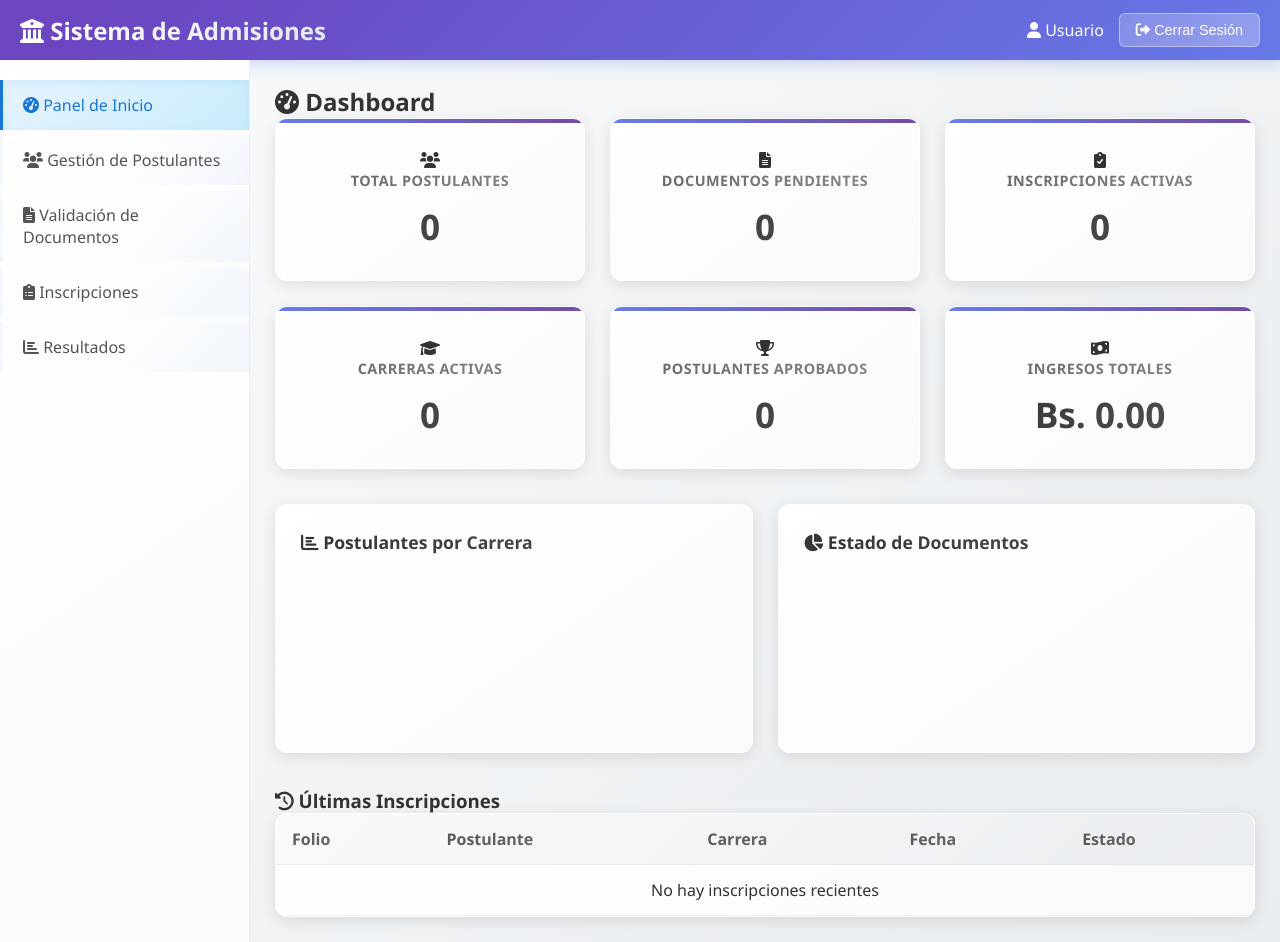
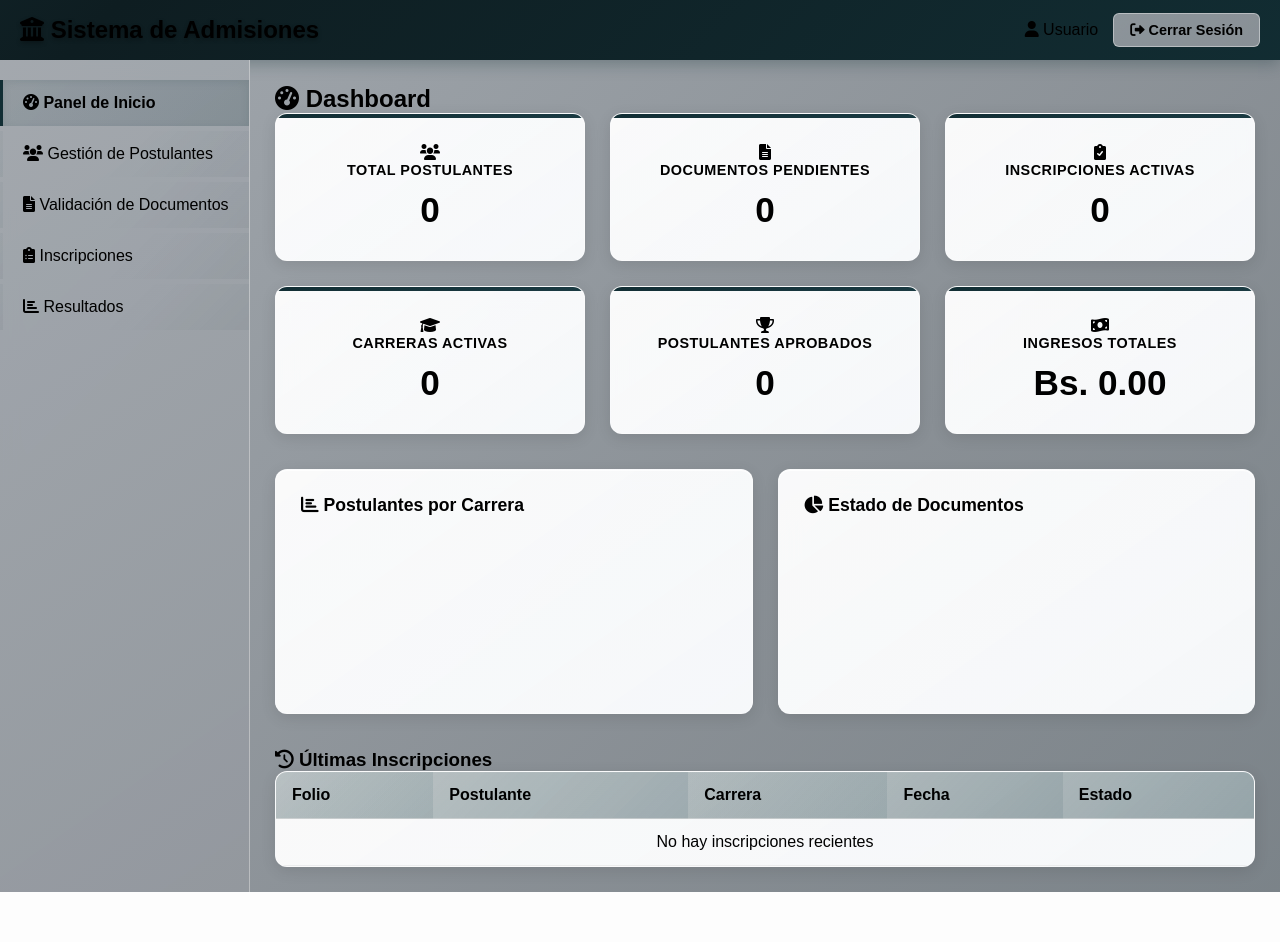
Before and after one commit to JorgeDavidTC/Sistemas_informacion_2, a PHP site: page /personal_de_admision.php in a window 1280 px wide. After the commit the page ends 892 px from the top, so only its background shows below. Run offline with PHP 8.4, Linux system fonts and the light colour scheme; data that the repository does not hold is empty; a map, chart or similar area stays blank.

Commit message:
proyecto concluido completo

```diff
--- a/css/personal_de_admision.css
+++ b/css/personal_de_admision.css
@@ -3,19 +3,20 @@
     margin: 0;
     padding: 0;
     box-sizing: border-box;
+    font-family: 'Poppins', sans-serif;
 }
 
 body {
-    font-family: 'Segoe UI', Tahoma, Geneva, Verdana, sans-serif;
     background: linear-gradient(135deg,
-        #f5f5f5 0%,
-        #e8eef0 25%,
-        #f0f4f8 50%,
-        #e8eef0 75%,
-        #f5f5f5 100%);
+        #122E34 0%,
+        #0E1D21 25%,
+        #1A3A42 50%,
+        #0E1D21 75%,
+        #122E34 100%);
     background-size: 400% 400%;
-    animation: gradientShift 20s ease infinite;
-    color: #333;
+    animation: gradientShift 15s ease infinite;
+    color: #000000;
+    overflow-x: hidden;
 }
 
 @keyframes gradientShift {
@@ -38,19 +39,19 @@
 .barra-navegacion {
     grid-area: nav;
     background: linear-gradient(135deg,
-        #667eea 0%,
-        #5a67d8 25%,
-        #764ba2 50%,
-        #6b46c1 75%,
-        #667eea 100%);
+        #122E34 0%,
+        #0E1D21 25%,
+        #1A3A42 50%,
+        #0E1D21 75%,
+        #122E34 100%);
     background-size: 400% 400%;
     animation: gradientShift 15s ease infinite;
-    color: white;
+    color: #000000;
     display: flex;
     justify-content: space-between;
     align-items: center;
     padding: 0 20px;
-    box-shadow: 0 4px 15px rgba(102, 126, 234, 0.3);
+    box-shadow: 0 4px 15px rgba(18, 46, 52, 0.3);
     position: relative;
     overflow: hidden;
 }
@@ -76,45 +77,45 @@
 .logo h1 {
     font-size: 1.5rem;
     font-weight: 600;
-    background: linear-gradient(135deg, #FFFFFF 0%, #E2E8F0 100%);
-    -webkit-background-clip: text;
-    -webkit-text-fill-color: transparent;
-    background-clip: text;
+    color: #000000;
+    text-shadow: 0 2px 4px rgba(0, 0, 0, 0.3);
 }
 
 .info-usuario {
     display: flex;
     align-items: center;
     gap: 15px;
+    color: #000000;
 }
 
 #btn-cerrar-sesion {
     background: linear-gradient(135deg,
-        rgba(255,255,255,0.2) 0%,
-        rgba(255,255,255,0.3) 100%);
-    border: 1px solid rgba(255,255,255,0.4);
-    color: white;
+        rgba(171, 175, 181, 0.8) 0%,
+        rgba(150, 155, 161, 0.9) 100%);
+    border: 1px solid rgba(255, 255, 255, 0.4);
+    color: #000000;
     padding: 8px 16px;
     border-radius: 6px;
     cursor: pointer;
     transition: all 0.3s ease;
     backdrop-filter: blur(10px);
+    font-weight: 600;
 }
 
 #btn-cerrar-sesion:hover {
     background: linear-gradient(135deg,
-        rgba(255,255,255,0.3) 0%,
-        rgba(255,255,255,0.4) 100%);
+        rgba(150, 155, 161, 0.9) 0%,
+        rgba(171, 175, 181, 1) 100%);
     transform: translateY(-1px);
-    box-shadow: 0 4px 12px rgba(255, 255, 255, 0.2);
+    box-shadow: 0 4px 12px rgba(0, 0, 0, 0.2);
 }
 
 /* Menú lateral con gradientes */
 .menu-lateral {
     grid-area: menu;
     background: linear-gradient(145deg,
-        rgba(255, 255, 255, 0.95) 0%,
-        rgba(248, 250, 252, 0.98) 100%);
+        rgba(171, 175, 181, 0.95) 0%,
+        rgba(150, 155, 161, 0.98) 100%);
     border-right: 1px solid rgba(224, 224, 224, 0.5);
     padding: 20px 0;
     backdrop-filter: blur(10px);
@@ -134,13 +135,14 @@
     background: linear-gradient(135deg,
         transparent 0%,
         transparent 50%,
-        rgba(25, 118, 210, 0.05) 100%);
-    color: #555;
+        rgba(18, 46, 52, 0.05) 100%);
+    color: #000000;
     text-decoration: none;
     transition: all 0.3s ease;
     border-left: 3px solid transparent;
     position: relative;
     overflow: hidden;
+    font-weight: 500;
 }
 
 .enlace-menu::before {
@@ -163,20 +165,20 @@
 
 .enlace-menu:hover {
     background: linear-gradient(135deg,
-        rgba(248, 249, 250, 0.8) 0%,
-        rgba(233, 236, 239, 0.9) 100%);
-    color: #333;
+        rgba(171, 175, 181, 0.8) 0%,
+        rgba(150, 155, 161, 0.9) 100%);
+    color: #000000;
     transform: translateX(5px);
 }
 
 .enlace-menu.activo {
     background: linear-gradient(135deg,
-        rgba(227, 242, 253, 0.9) 0%,
-        rgba(179, 229, 252, 0.7) 100%);
-    color: #1976d2;
-    border-left-color: #1976d2;
-    font-weight: 500;
-    box-shadow: inset 0 2px 8px rgba(25, 118, 210, 0.1);
+        rgba(18, 46, 52, 0.1) 0%,
+        rgba(26, 58, 66, 0.2) 100%);
+    color: #000000;
+    border-left-color: #122E34;
+    font-weight: 600;
+    box-shadow: inset 0 2px 8px rgba(18, 46, 52, 0.1);
 }
 
 /* Contenido principal */
@@ -184,8 +186,8 @@
     grid-area: contenido;
     padding: 25px;
     background: linear-gradient(135deg,
-        rgba(248, 249, 250, 0.9) 0%,
-        rgba(233, 236, 239, 0.8) 100%);
+        rgba(171, 175, 181, 0.9) 0%,
+        rgba(150, 155, 161, 0.8) 100%);
     overflow-y: auto;
 }
 
@@ -241,7 +243,7 @@
     left: 0;
     right: 0;
     height: 4px;
-    background: linear-gradient(135deg, #667eea 0%, #764ba2 100%);
+    background: linear-gradient(135deg, #122E34 0%, #1A3A42 100%);
 }
 
 .tarjeta:hover {
@@ -252,23 +254,18 @@
 }
 
 .tarjeta h3 {
-    background: linear-gradient(135deg, #666 0%, #888 100%);
-    -webkit-background-clip: text;
-    -webkit-text-fill-color: transparent;
-    background-clip: text;
+    color: #000000;
     font-size: 0.9rem;
     margin-bottom: 12px;
     text-transform: uppercase;
     letter-spacing: 0.5px;
+    font-weight: 600;
 }
 
 .tarjeta p {
     font-size: 2.2rem;
     font-weight: bold;
-    background: linear-gradient(135deg, #333 0%, #555 100%);
-    -webkit-background-clip: text;
-    -webkit-text-fill-color: transparent;
-    background-clip: text;
+    color: #000000;
 }
 
 /* Gráficos */
@@ -294,11 +291,9 @@
 
 .grafico h3 {
     margin-bottom: 18px;
-    background: linear-gradient(135deg, #333 0%, #555 100%);
-    -webkit-background-clip: text;
-    -webkit-text-fill-color: transparent;
-    background-clip: text;
+    color: #000000;
     font-size: 1.1rem;
+    font-weight: 600;
 }
 
 /* Controles con gradientes */
@@ -337,28 +332,29 @@
 
 thead {
     background: linear-gradient(135deg,
-        rgba(248, 249, 250, 0.95) 0%,
-        rgba(233, 236, 239, 0.9) 100%);
+        rgba(18, 46, 52, 0.1) 0%,
+        rgba(26, 58, 66, 0.2) 100%);
 }
 
 th, td {
     padding: 14px 16px;
     text-align: left;
     border-bottom: 1px solid rgba(224, 224, 224, 0.5);
+    color: #000000;
 }
 
 th {
     font-weight: 600;
-    background: linear-gradient(135deg, #555 0%, #777 100%);
-    -webkit-background-clip: text;
-    -webkit-text-fill-color: transparent;
-    background-clip: text;
+    background: linear-gradient(135deg,
+        rgba(18, 46, 52, 0.2) 0%,
+        rgba(26, 58, 66, 0.3) 100%);
+    color: #000000;
 }
 
 tbody tr:hover {
     background: linear-gradient(135deg,
-        rgba(248, 249, 250, 0.8) 0%,
-        rgba(233, 236, 239, 0.7) 100%);
+        rgba(171, 175, 181, 0.3) 0%,
+        rgba(150, 155, 161, 0.4) 100%);
 }
 
 /* Botones con gradientes mejorados */
@@ -372,6 +368,7 @@
     position: relative;
     overflow: hidden;
     font-weight: 500;
+    color: #000000;
 }
 
 button::before {
@@ -621,24 +632,24 @@
     border-radius: 8px;
     margin-bottom: 18px;
     backdrop-filter: blur(10px);
+    color: #000000;
+    font-weight: 500;
 }
 
 .mensaje.exito {
     background: linear-gradient(135deg,
-        rgba(212, 237, 218, 0.9) 0%,
-        rgba(195, 230, 203, 0.8) 100%);
-    color: #155724;
-    border: 1px solid rgba(195, 230, 203, 0.6);
-    box-shadow: 0 2px 8px rgba(21, 87, 36, 0.1);
+        rgba(144, 238, 144, 0.9) 0%,
+        rgba(152, 251, 152, 0.8) 100%);
+    border: 1px solid rgba(152, 251, 152, 0.6);
+    box-shadow: 0 2px 8px rgba(0, 100, 0, 0.1);
 }
 
 .mensaje.error {
     background: linear-gradient(135deg,
-        rgba(248, 215, 218, 0.9) 0%,
-        rgba(245, 198, 203, 0.8) 100%);
-    color: #721c24;
-    border: 1px solid rgba(245, 198, 203, 0.6);
-    box-shadow: 0 2px 8px rgba(114, 28, 36, 0.1);
+        rgba(240, 128, 128, 0.9) 0%,
+        rgba(255, 99, 71, 0.8) 100%);
+    border: 1px solid rgba(255, 99, 71, 0.6);
+    box-shadow: 0 2px 8px rgba(139, 0, 0, 0.1);
 }
 
 /* Responsive */
```
Also changed, not shown: other parts of css/personal_de_admision.css (+85 -71 lines), estadisticas.php (+2 -13 lines), personal_de_admision.php (+27 -68 lines), sql/Datos_predeterminados.sql (+8 -1 lines), uploads/1759232774_WhatsApp Image 2025-09-26 at 6.03.12 PM.jpeg (added).
